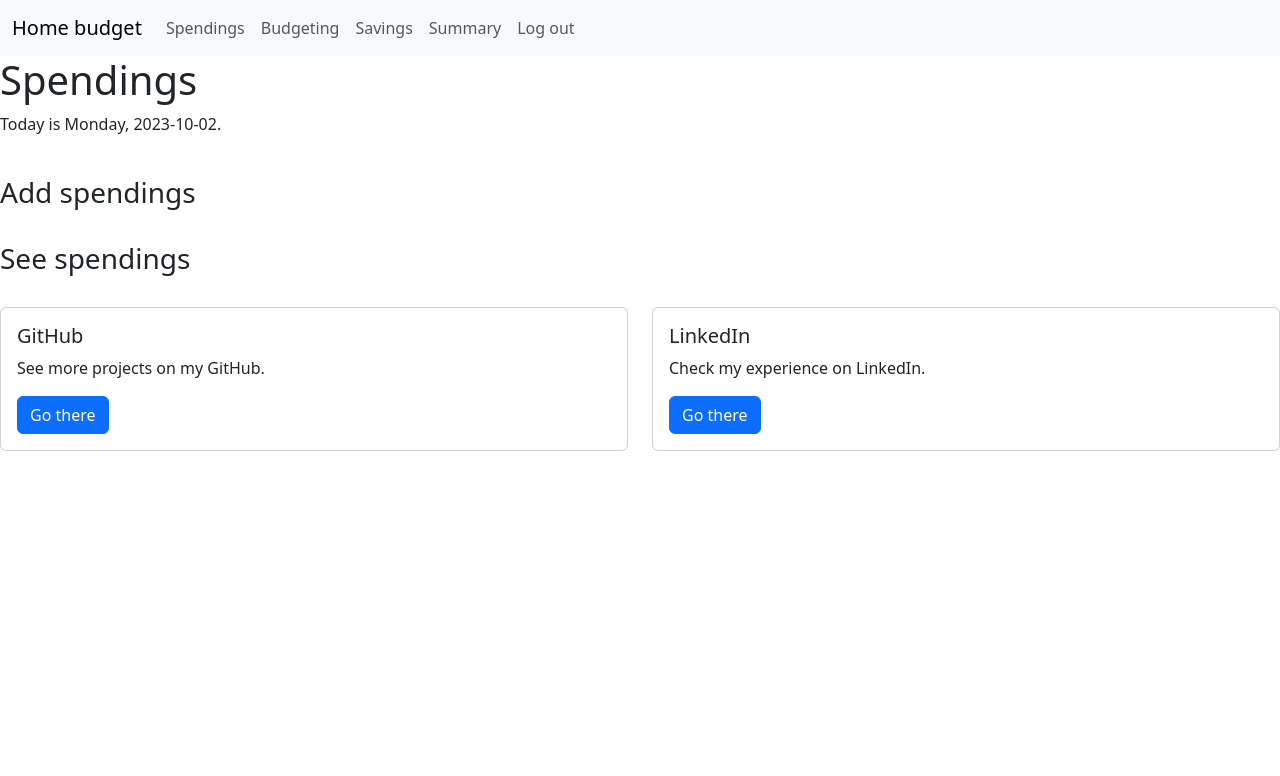
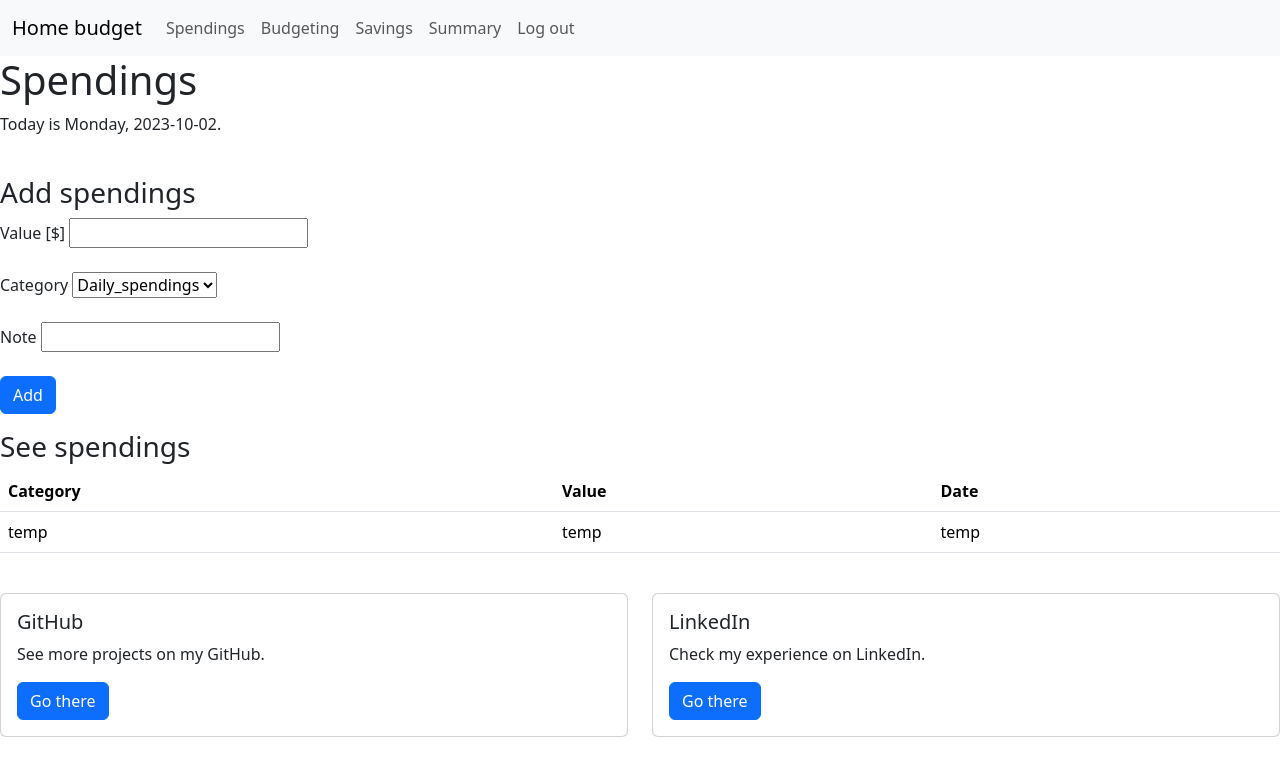
Before and after one commit to jgmbl/home-budget, a Flask app: page /spendings in a window 1280 px wide. Shown: the top 776 px of the page. Run offline with Flask 3, Linux system fonts and the light colour scheme; the visitor is signed in with stand-in values (Sample User, id 1).

Commit message:
templates/spendings.html: add table and forms

```diff
--- a/templates/spendings.html
+++ b/templates/spendings.html
@@ -7,8 +7,39 @@
     <p>Today is {{ week_day }}, {{ date_today }}.</p>
     <br>
     <h3>Add spendings</h3>
-    <br>
+    <div class="mb-3">
+        <label for="value">Value [$]</label>
+        <input type="number" min="0" id="value" name="value" required><br><br>
+        <label for="category">Category</label>
+        <select name="category" id="category">
+            <option value="daily_spendings">Daily_spendings</option>
+            <option value="Large_spendings">Large spensings</option>
+            <option value="investments">Investments</option>
+            <option value="education">Education</option>
+            <option value="others">Others</option>
+          </select> <br><br>
+        <label for="note">Note</label>
+        <input type="text" id="note" name="note"><br><br>
+        <button class="btn btn-primary" type="submit">Add</button>
+        <br>
+    </div>
     <h3>See spendings</h3>
+        <table class="table">
+            <thead>
+              <tr>
+                <th scope="col">Category</th>
+                <th scope="col">Value</th>
+                <th scope="col">Date</th>
+              </tr>
+            </thead>
+            <tbody>
+                <tr>
+                  <td>temp</td>
+                  <td>temp</td>
+                  <td>temp</td>
+                </tr>
+            </tbody>
+        </table>
     <br>
 </form>
 
```
